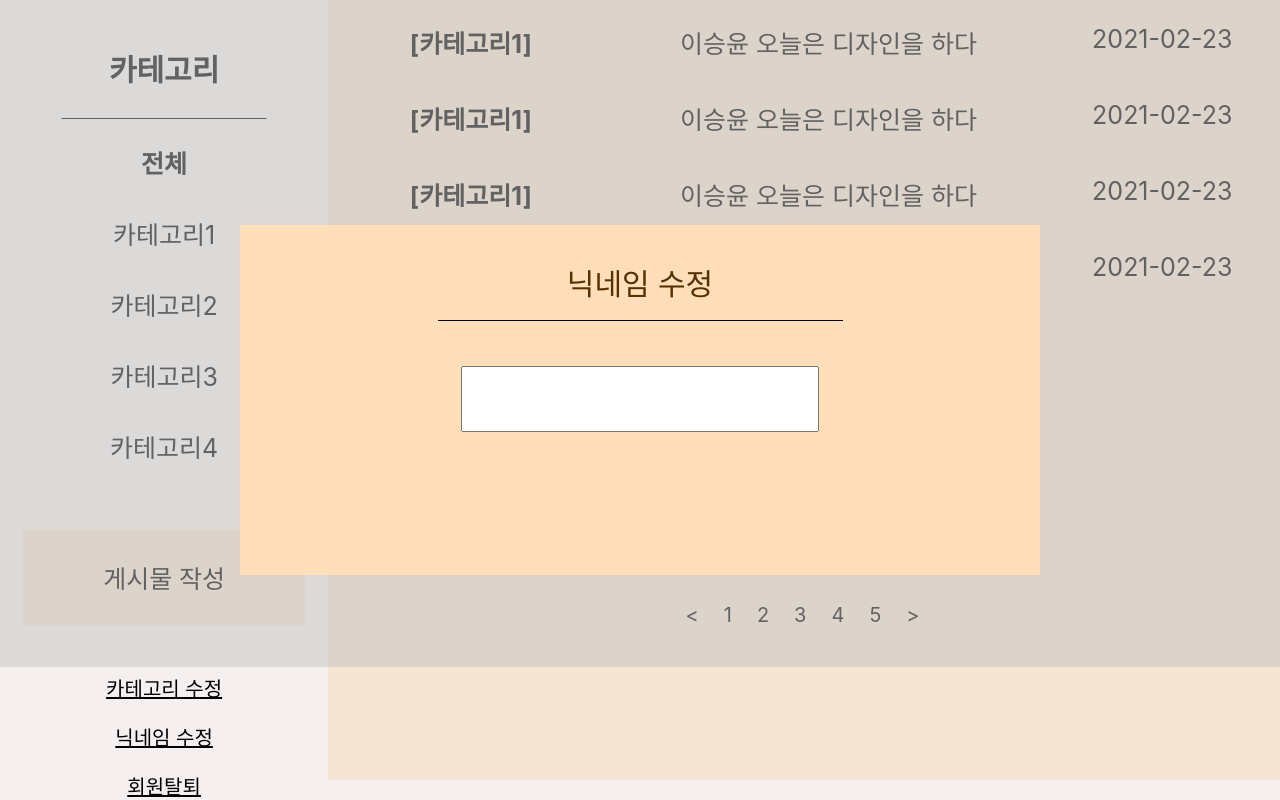
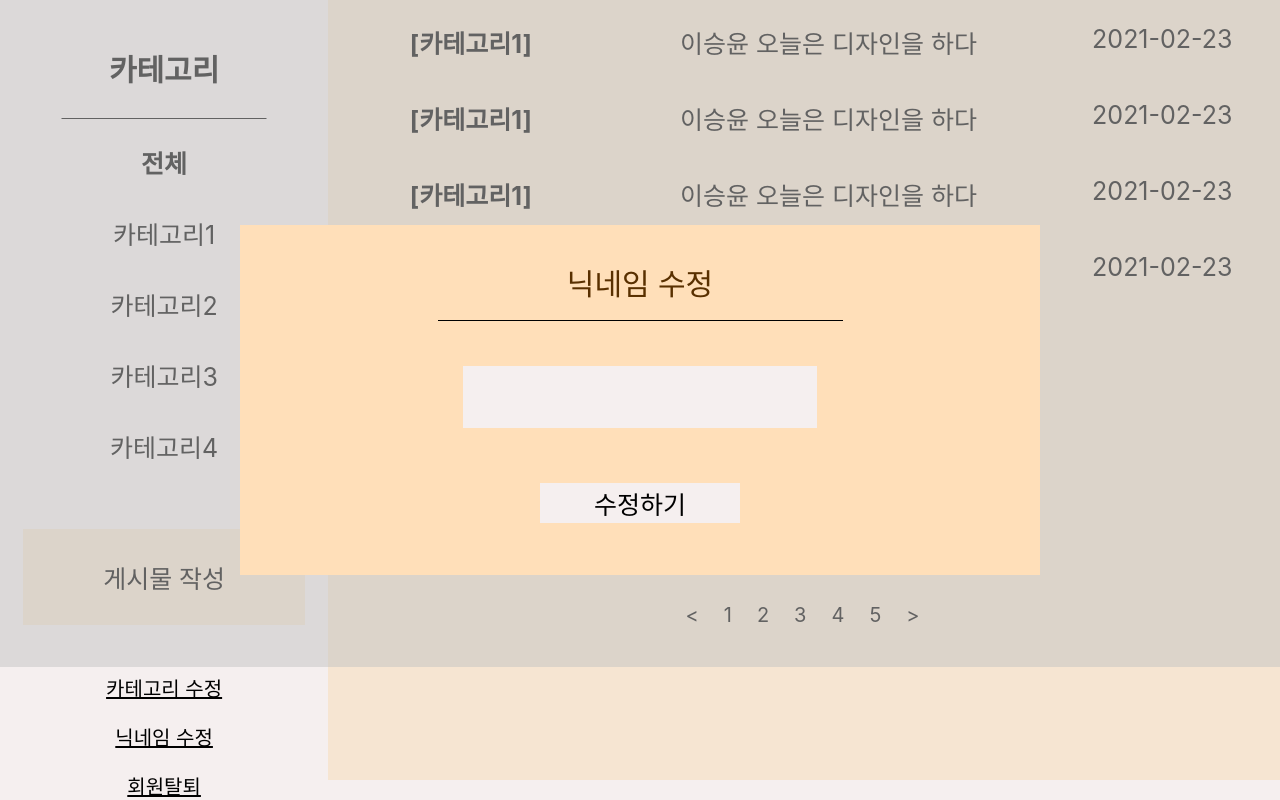
Before and after one commit to Sushi-blog/front-end, a React (Create React App) app in the folder sushi-blog/: page / in a window 1280 px wide. Both pictures are taken after a click on the element "닉네임 수정". Shown: the part 133-933 px from the top of the page. Built offline with nearby package versions, Linux system fonts and the light colour scheme.

Commit message:
CHANGE: 코드 수정

```diff
--- a/sushi-blog/src/components/MAIN/modals/nicknameFix/nicknameFix.js
+++ b/sushi-blog/src/components/MAIN/modals/nicknameFix/nicknameFix.js
@@ -14,6 +14,7 @@ const NicknameFix = (props) => {
                     <s.TitleFont>닉네임 수정</s.TitleFont>
                 </s.NicknameTitle>
                 <s.NicknameInput></s.NicknameInput>
+                <s.NicknameFixBtn>수정하기</s.NicknameFixBtn>
             </s.MainContainer>
         </>
     );
--- a/sushi-blog/src/components/MAIN/modals/nicknameFix/style.js
+++ b/sushi-blog/src/components/MAIN/modals/nicknameFix/style.js
@@ -52,6 +52,21 @@ export const NicknameInput = styled.input`
     height: 60px;
     font-size: 25px;
     position:relative;
+    display: block;
     left: 50%;
     transform: translateX(-50%);
+    background-color: ${baseColor};
+    border: none;
 `
+
+export const NicknameFixBtn = styled.button`
+    width: 200px;
+    height: 40px;
+    font-size: 25px;
+    margin-top: 55px;
+    position: relative;
+    left: 50%;
+    transform: translateX(-50%);
+    background-color: ${baseColor};
+    border: none;
+`
```
